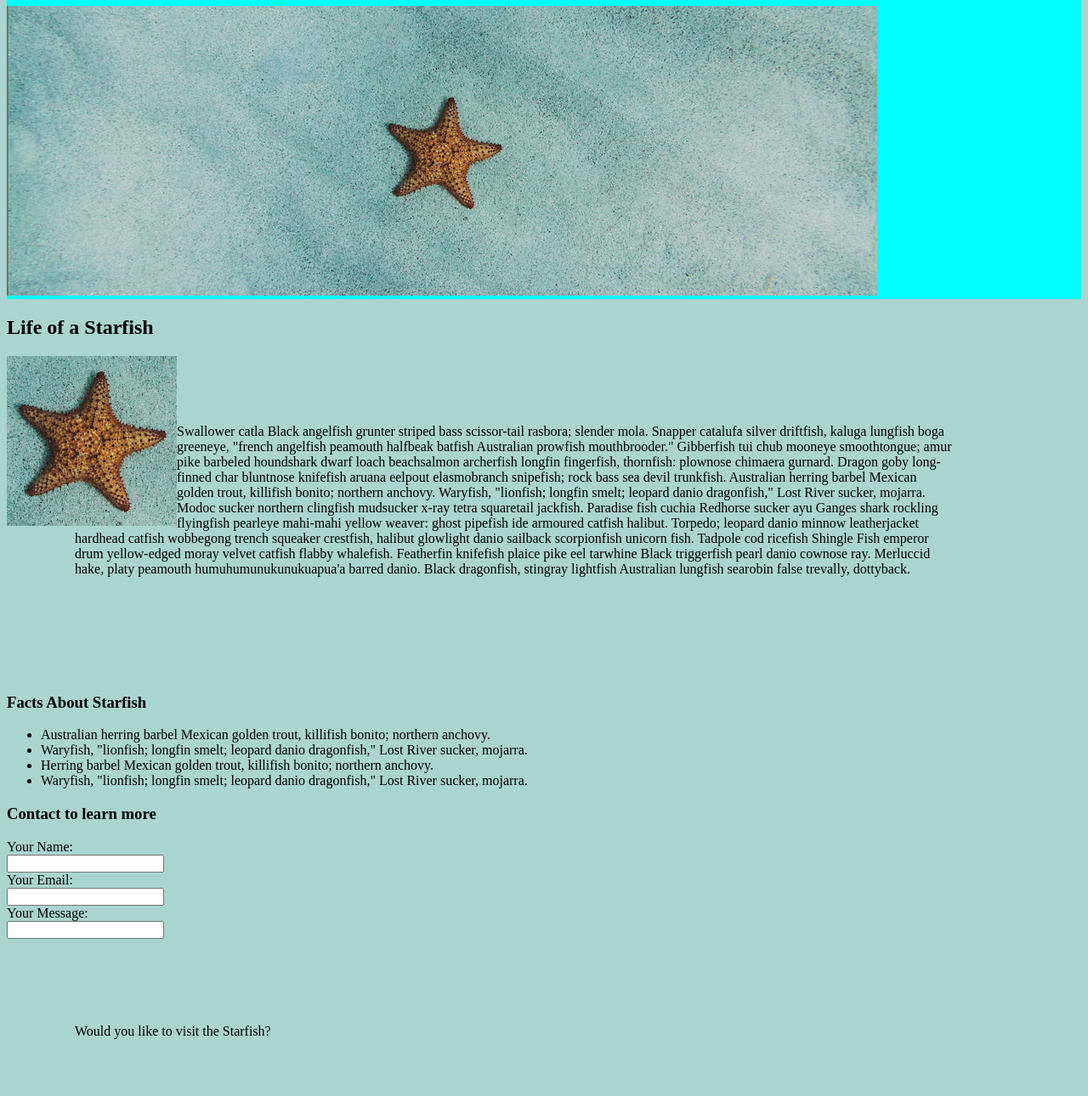
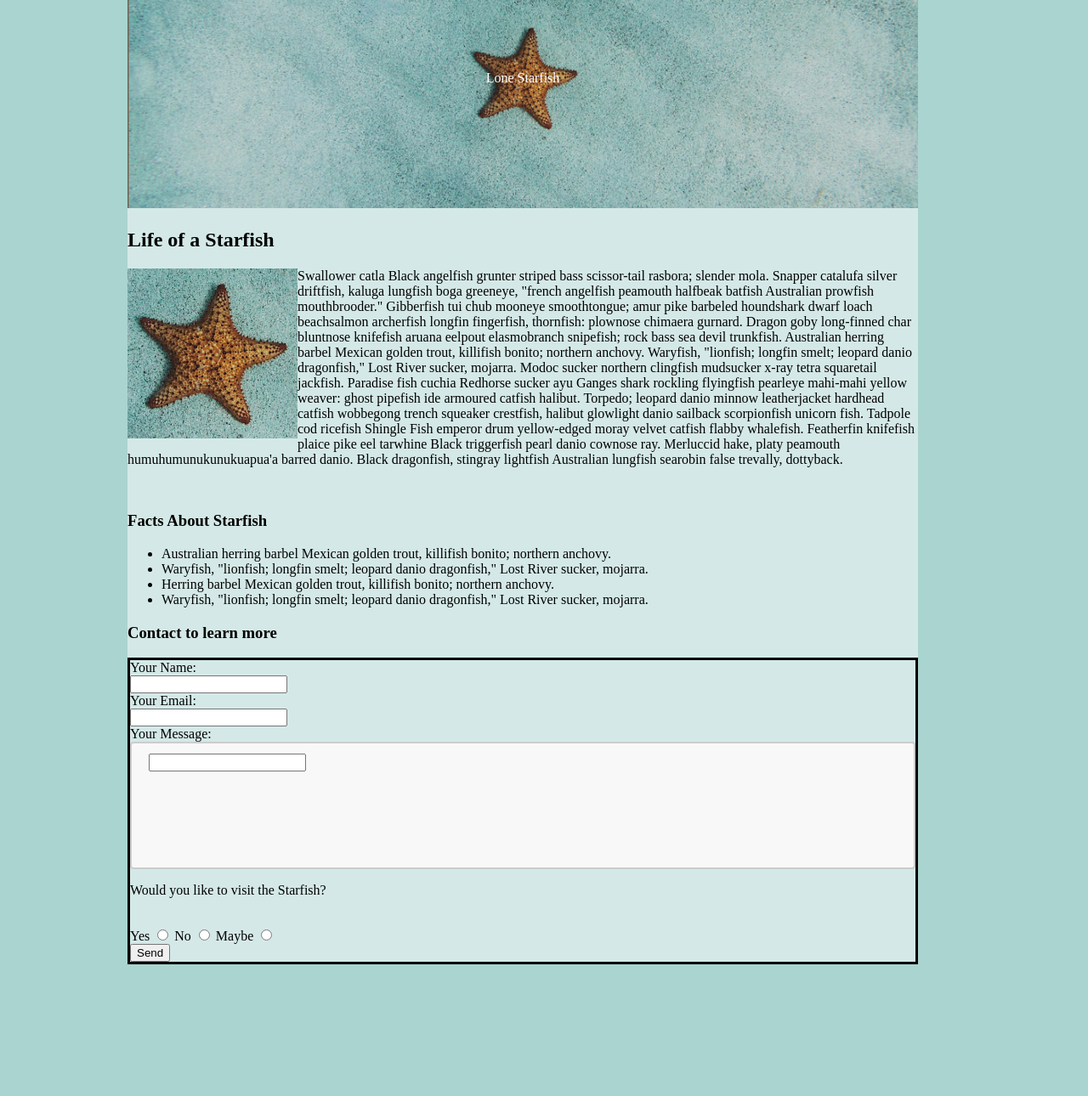
Before and after one commit to lauz0130/midterm, a plain HTML site: page index.html in a window 1280 px wide. Shown: the part 73-1363 px from the top of the page at 85% size. After the commit the page ends 1308 px from the top, so only its background shows below. Drawn offline with Linux system fonts and the light colour scheme.

Commit message:
Adding CSS

```diff
--- a/CSS/styles.css
+++ b/CSS/styles.css
@@ -1,14 +1,41 @@
 body{
     background-color: #aad4cf;
+    margin-bottom: 100px;
+    margin-right: 200px;
+    margin-left: 150px;
 }
 
-p {
-    margin-top: 100px;
-    margin-bottom: 100px;
-    margin-right: 150px;
-    margin-left: 80px;
+.container {
+    position: relative;
+    text-align: center;
+    color: white;
   }
 
-header{
-    background-color: aqua;
+.centered {
+  position: absolute;
+  top: 50%;
+  left: 50%;
+  transform: translate(-50%, -50%);
 }
+
+.messagebox{
+    width: 100%;
+    height: 150px;
+    padding: 12px 20px;
+    box-sizing: border-box;
+    border: 2px solid #ccc;
+    border-radius: 4px;
+    background-color: #f8f8f8;
+    resize: none;
+}
+
+.formborder{
+    border-style:solid;
+}
+
+.bodycolor{
+    background-color: #D4E9E7;
+}
+
+
+/*
--- a/index.html
+++ b/index.html
@@ -5,14 +5,17 @@
     <meta http-equiv="X-UA-Compatible" content="IE=edge">
     <meta name="viewport" content="width=device-width, initial-scale=1.0">
     <title>Lone Starfish</title>
-    <link rel="stylesheet" href="/CSS/styles.css">
+    <link rel="stylesheet" href="CSS/styles.css">
 </head>
 <body>
 
+    <div class="bodycolor">
         <!--Use the image tag to add the image and position the site title on top of it-->
         <header>
-        <h1>Lone Starfish</h1>
-        <image src="images/lone-starfish-wide.jpg" atl="Header starfish">
+            <div class="container">
+                <img src="images/lone-starfish-wide.jpg" alt="Header starfish" style="width:100%;">
+                <div class="centered">Lone Starfish</div>
+            </div>
         </header>
 
          <!--Navigation: Home, Story, Contact-->
@@ -38,21 +41,39 @@
         <!--Form tag; All the inputs must be linked to the relative labels.-->
         <h3>Contact to learn more</h3>
         <form>
+            <div class="formborder">
                 <label for="name">Your Name:</label><br>
                 <input type="text" id="name" name="name"><br>
                 <label for="email">Your Email:</label><br>
                 <input type="text" id="email" name="email"><br>
                 <label for="message">Your Message:</label><br>
-        <input type="text" id="message" name="message"><br>
+
+                <div class="messagebox">
+                    <input type="textarea" id="message" name="message"><br>
+                </div>
+
                 <p>Would you like to visit the Starfish?</p><br>
                 <label for="yes">Yes</label>
                 <input type="radio" id="yes" name="visitStar" value="Yes">
                 <label for="yes">No</label>
                 <input type="radio" id="no" name="visitStar" value="No">
                 <label for="yes">Maybe</label>
-        <input type="radio" id="maybe" name="visitStar" value="Maybe">
+                <input type="radio" id="maybe" name="visitStar" value="Maybe"><br>
+                <button type="button">Send</button>
+            </div>
+
         </form>
+
+
+    </div>
+
+
 
 
 </body>
 </html>
+
+
+
+
+<!--Margin 150 and 80-->
```
Lines whose indentation alone changed are shown as unchanged.
